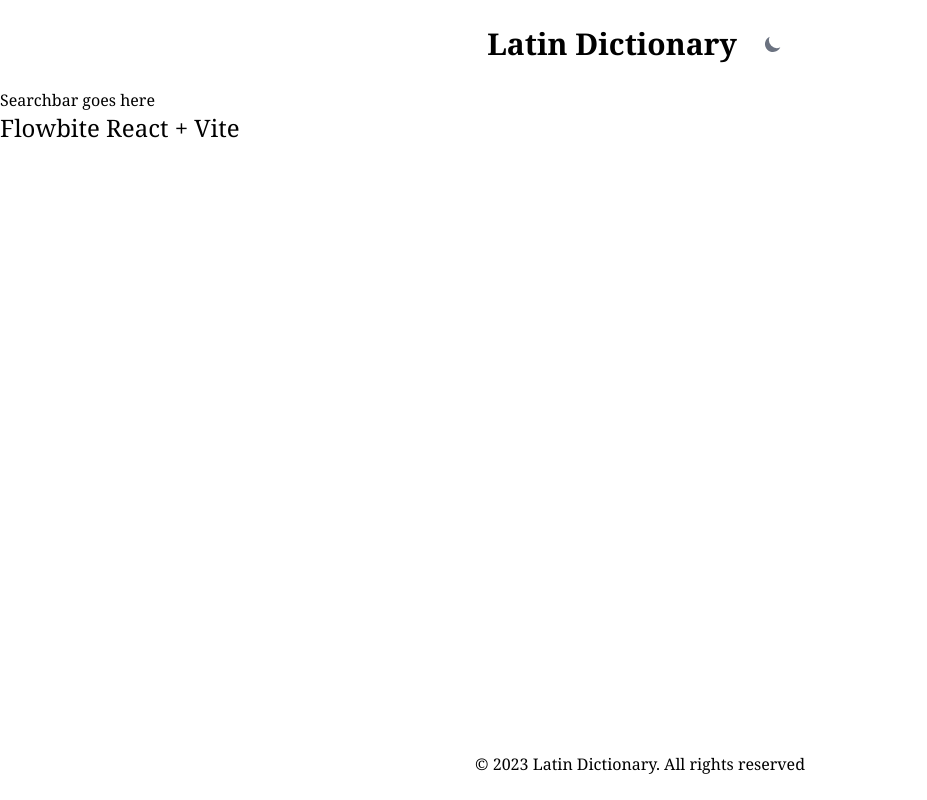
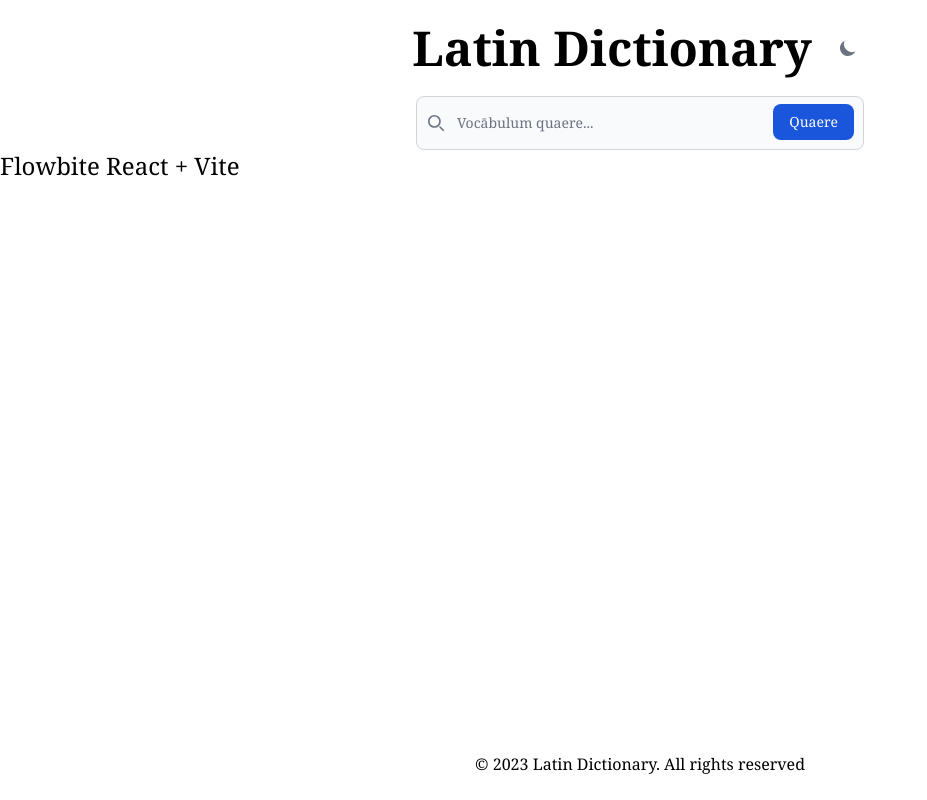
Before and after one commit to OlioTemporis/latin-dict, a React (Vite) app in the folder client/: page / in a window 1280 px wide. Shown: the whole page, without its empty margins (0-927 px from the left). Built offline with nearby package versions, Linux system fonts and the light colour scheme.

Commit message:
Add searchbar

```diff
--- a/client/src/components/header.jsx
+++ b/client/src/components/header.jsx
@@ -5,7 +5,7 @@
   return (
     <header className="flex items-center justify-center gap-4 p-6">
       <Link to={`/`}>
-        <h1 className="text-3xl font-bold dark:text-white">Latin Dictionary</h1>
+        <h1 className="text-5xl font-bold dark:text-white">Latin Dictionary</h1>
       </Link>
       <DarkThemeToggle />
     </header>
--- /dev/null
+++ b/client/src/components/searchbar.jsx
@@ -0,0 +1,59 @@
+import { useState, useRef } from "react";
+import { redirect, Form } from "react-router-dom";
+
+export default function Searchbar() {
+  const [lemma, setLemma] = useState("");
+
+  const inputChangeHandler = (e) => {
+    e.preventDefault();
+    setLemma(e.target.value);
+    console.log("Lemma: ", lemma);
+  };
+
+  return (
+    <Form method="get" action={`/words/${lemma}`} className="max-w-md mx-auto">
+      <label
+        htmlFor="default-search"
+        className="mb-2 text-sm font-medium text-gray-900 sr-only dark:text-white"
+      >
+        Search
+      </label>
+      <div className="relative">
+        <div className="absolute inset-y-0 start-0 flex items-center ps-3 pointer-events-none">
+          <svg
+            className="w-4 h-4 text-gray-500 dark:text-gray-400"
+            aria-hidden="true"
+            xmlns="http://www.w3.org/2000/svg"
+            fill="none"
+            viewBox="0 0 20 20"
+          >
+            <path
+              stroke="currentColor"
+              strokeLinecap="round"
+              strokeLinejoin="round"
+              strokeWidth="2"
+              d="M19 19l-4-4m0-7a7 7 0 1 1-14 0 7 7 0 0 1 14 0Z"
+            />
+          </svg>
+        </div>
+        <input
+          type="text"
+          id="lemma"
+          name="lemma"
+          aria-label="Lemma"
+          className="block w-full p-4 ps-10 text-sm text-gray-900 border border-gray-300 rounded-lg bg-gray-50 focus:ring-blue-500 focus:border-blue-500 dark:bg-gray-700 dark:border-gray-600 dark:placeholder-gray-400 dark:text-white dark:focus:ring-blue-500 dark:focus:border-blue-500"
+          placeholder="Vocābulum quaere..."
+          defaultValue={""}
+          onChange={inputChangeHandler}
+          required
+        />
+        <button
+          type="submit"
+          className="text-white absolute end-2.5 bottom-2.5 bg-blue-700 hover:bg-blue-800 focus:ring-4 focus:outline-none focus:ring-blue-300 font-medium rounded-lg text-sm px-4 py-2 dark:bg-blue-600 dark:hover:bg-blue-700 dark:focus:ring-blue-800"
+        >
+          Quaere
+        </button>
+      </div>
+    </Form>
+  );
+}
--- /dev/null
+++ b/client/src/hooks/createWord.js
@@ -0,0 +1,11 @@
+import axios from "axios";
+
+export default async function createWord() {
+  try {
+    const response = await axios.post(`http://localhost:3333/words`);
+    return response.data;
+  } catch (error) {
+    console.error(`Error fetching word data for lemma:`, error);
+    throw error;
+  }
+}
--- a/client/src/main.jsx
+++ b/client/src/main.jsx
@@ -4,8 +4,7 @@
 
 import "./index.css";
 import Root from "./routes/root";
-import Word from "./routes/word";
-import { loader as wordLoader } from "./routes/word";
+import Word, { loader as wordLoader } from "./routes/word";
 import ErrorPage from "./error-page";
 
 const router = createBrowserRouter([
@@ -15,7 +14,7 @@
     errorElement: <ErrorPage />,
     children: [
       {
-        path: "/words/:lemma",
+        path: "words/:lemma",
         element: <Word />,
         loader: wordLoader,
       },
--- a/client/src/routes/root.jsx
+++ b/client/src/routes/root.jsx
@@ -1,7 +1,8 @@
-import { Outlet, Link } from "react-router-dom";
+import { Outlet, Link, Form } from "react-router-dom";
 
 import Header from "../components/header";
 import Footer from "../components/footer";
+import Searchbar from "../components/searchbar";
 
 export default function Root() {
   return (
@@ -9,7 +10,9 @@
       <div className="flex flex-col min-h-screen font-serif dark:bg-gray-800">
         <Header />
         <main className="flex-grow">
-          <section>Searchbar goes here</section>
+          <section>
+            <Searchbar />
+          </section>
           <section>
             <h1 className="text-2xl dark:text-white">Flowbite React + Vite</h1>
           </section>
```
